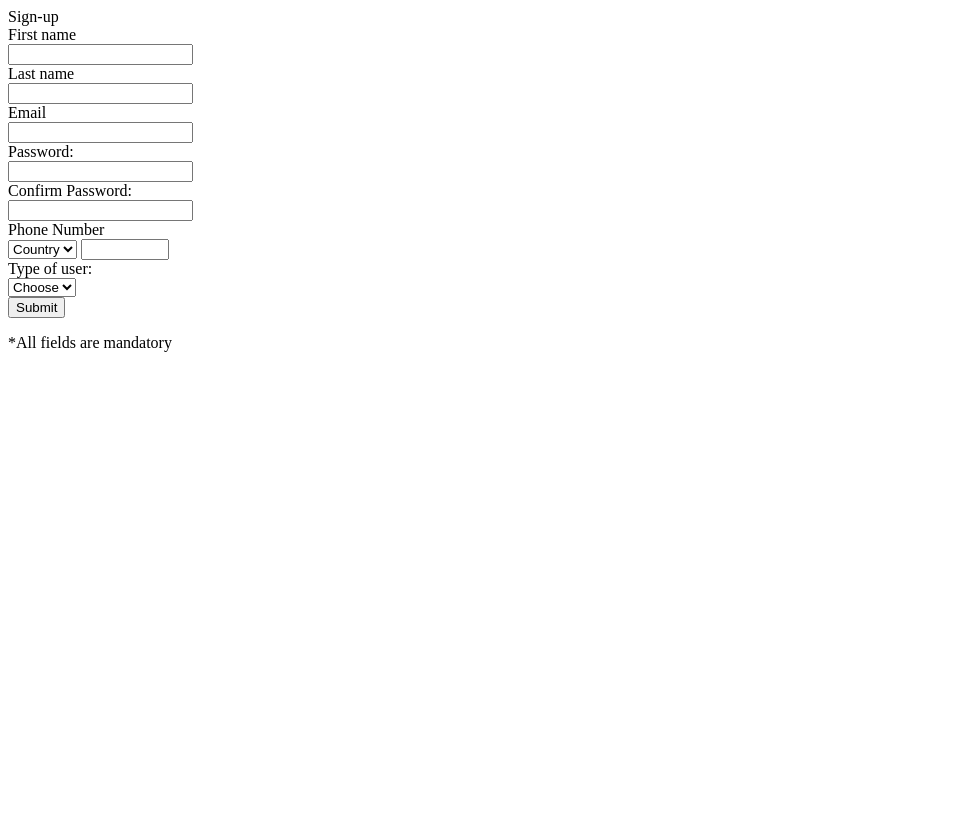
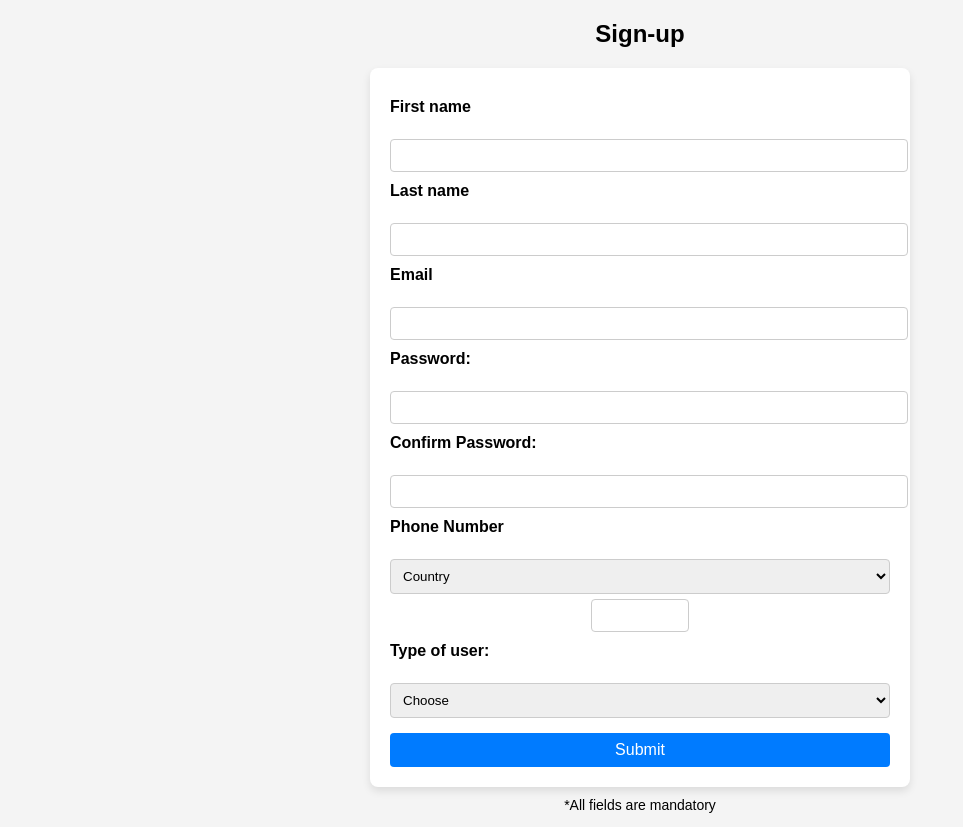
Before and after one commit to Fratzi1/Proiect_daw, a PHP site: page /signup.php in a window 1280 px wide. Shown: the whole page, without its empty margins (0-963 px from the left). Before the commit the page ends 352 px from the top, so only its background shows below. Run offline with PHP 8.4, Linux system fonts and the light colour scheme; data that the repository does not hold is empty.

Commit message:
adaugat css la login si signup

```diff
--- a/profile.php
+++ b/profile.php
@@ -155,6 +155,7 @@
         <div class="center-links">
             <a href="index.php" class="logo">Home</a>
             <a href="training_programs.php">Training Programs</a>
+            <a href="cooper_test.php">Cooper Test</a>
             <a href="about_us.php">About Us</a>
         </div>
         <div class="right-links">
--- /dev/null
+++ b/signup.css
@@ -0,0 +1,64 @@
+/* Center the form */
+body {
+    display: flex;
+    justify-content: center;
+    align-items: center;
+    flex-direction: column;
+    min-height: 100vh;
+    margin: 0;
+    background-color: #f4f4f4;
+    font-family: Arial, sans-serif;
+}
+
+form {
+    background: white;
+    padding: 20px;
+    border-radius: 8px;
+    box-shadow: 0 4px 8px rgba(0, 0, 0, 0.1);
+    width: 500px;
+    text-align: center;
+}
+
+/* Style labels and inputs */
+label {
+    display: block;
+    font-weight: bold;
+    margin-top: 10px;
+    text-align: left;
+}
+
+input, select {
+    width: 100%;
+    padding: 8px;
+    margin-top: 5px;
+    border: 1px solid #ccc;
+    border-radius: 4px;
+}
+
+/* Style submit button */
+input[type="submit"] {
+    background: #007bff;
+    color: white;
+    border: none;
+    cursor: pointer;
+    margin-top: 15px;
+    font-size: 16px;
+}
+
+input[type="submit"]:hover {
+    background: #0056b3;
+}
+
+/* Style error messages */
+.error-message {
+    color: red;
+    font-weight: bold;
+    margin-bottom: 10px;
+}
+
+/* Small adjustments */
+p {
+    text-align: center;
+    font-size: 14px;
+    margin-top: 10px;
+}
--- a/signup.php
+++ b/signup.php
@@ -19,14 +19,14 @@ unset($_SESSION['form_data']);
     <meta charset="UTF-8">
     <meta name="viewport" content="width=device-width, initial-scale=1.0">
     <title>Sign-up</title>
-    <link rel="stylesheet" href="style.css?">
+    <link rel="stylesheet" href="signup.css?">
 </head>
 <body>
     <?php if ($error): ?>
         <div class="error-message"><?= htmlspecialchars($error) ?></div>
     <?php endif; ?>
     <div>
-        Sign-up
+        <h2>Sign-up</h2>
     </div>
     <form method="post" action="signup_process.php">
         <label for="first_name">First name</label><br>
```
Also changed, not shown: login.css (+8 -0 lines), login.php (+10 -8 lines).
